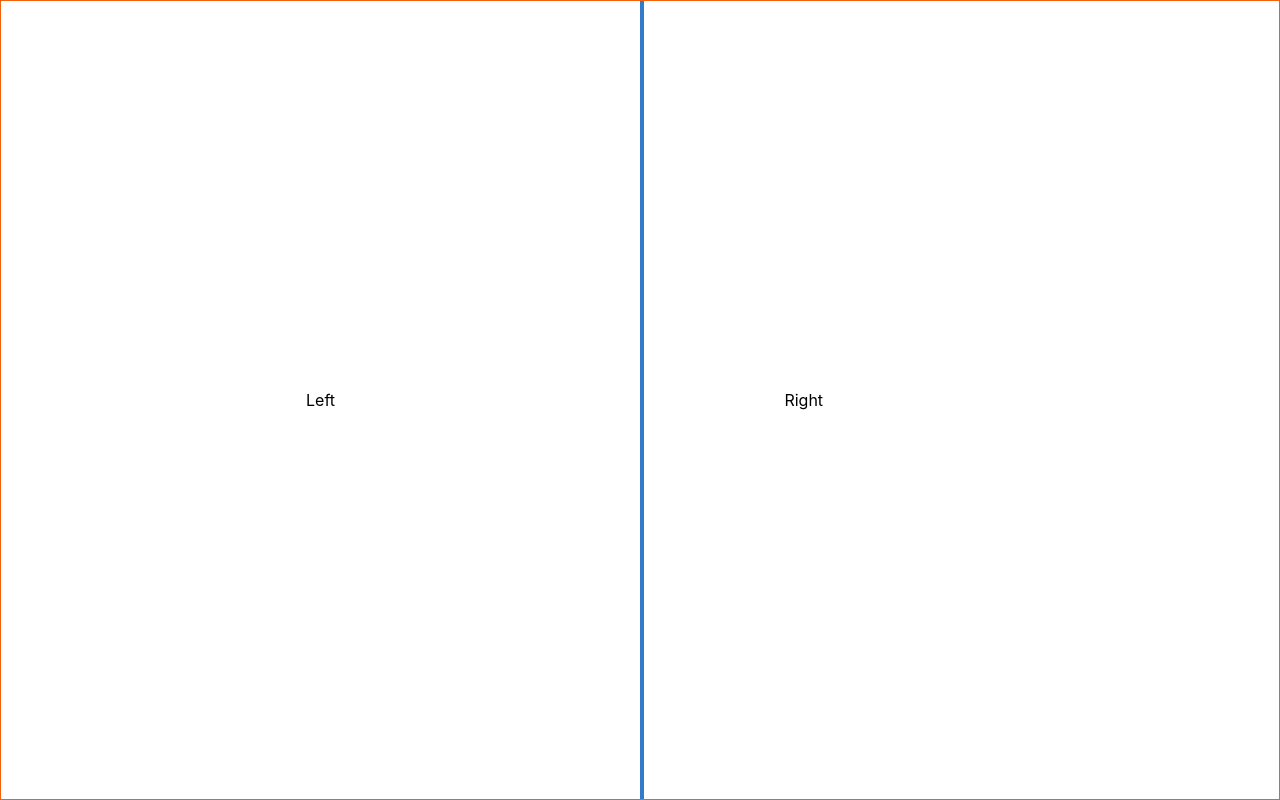
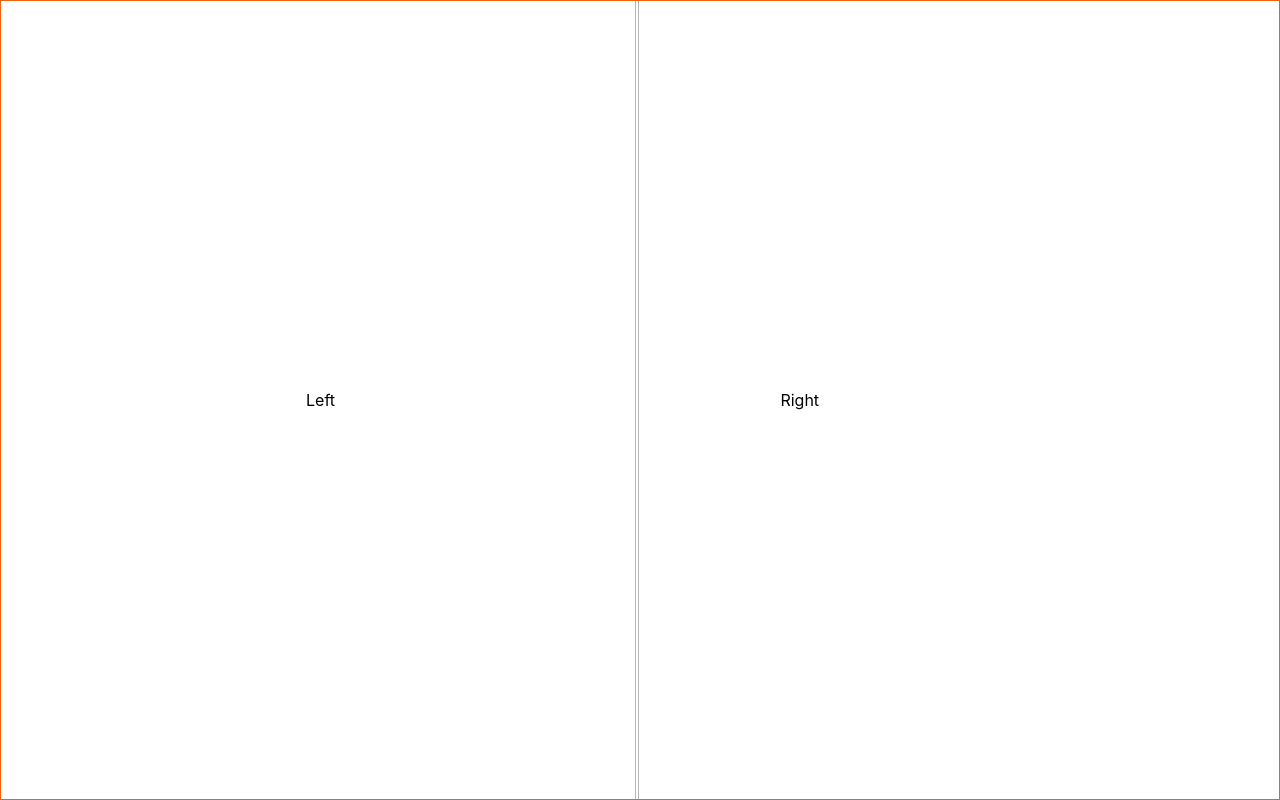
Before and after one commit to olvest/resizer-test, a website: page index.html in a window 1280 px wide. Drawn offline with Linux system fonts and the light colour scheme.

Commit message:
Рабочая версия

```diff
--- a/index.html
+++ b/index.html
@@ -10,13 +10,12 @@
 
   <body>
     <div class="container-resizer">
-      <!-- Left element -->
       <div class="container-left">Left</div>
 
-      <!-- The resizer -->
-      <div class="resizer" id="dragMe"></div>
+      <div class="horizontal-resizer" id="dragMe">
+        <div class="resizer"></div>
+      </div>
 
-      <!-- Right element -->
       <div class="container-right">Right</div>
     </div>
 
--- a/resizer.css
+++ b/resizer.css
@@ -22,11 +22,60 @@ a {
   height: 100vh;
 }
 
+.resizer1 {
+  background-color: #6b6b6b;
+  /* cursor: ew-resize; */
+  cursor: col-resize;
+
+  /* height: 100%; */
+  width: 15px;
+
+  /* position: absolute; */
+
+  color: #a9a9a9;
+}
 .resizer {
-  background-color: #337bc9;
-  cursor: ew-resize;
-  /* height: 100%; */
+  border-left: 1px solid rgba(110, 110, 110, 0.5);
+  border-right: 1px solid rgba(110, 110, 110, 0.5);
   width: 4px;
+  height: 100%;
+  margin-left: -2px;
+  top: 0;
+  left: 16px;
+  cursor: col-resize;
+  margin-left: -5px;
+}
+
+.resizer:before {
+  /* position: absolute;
+  /* vertical-align: middle; */
+  /* top: 100px;
+  right: 50px; */
+
+  position: absolute;
+  display: block;
+  top: 50%;
+  /* left: 50%;
+  right: 50%; */
+  bottom: 50%;
+  margin: -7px;
+  /* left: 50%;  */
+  /* display: inline-block; */
+  /* justify-content: center;
+  right: 10px;
+  width: 18px;
+
+  speak: none;
+  font-style: normal;
+  font-weight: normal;
+  font-variant: normal;
+  text-transform: none;
+  -webkit-font-smoothing: antialiased;
+  -moz-osx-font-smoothing: grayscale;
+  text-decoration: none;  */
+  font-family: "calcite-ui";
+  content: "\f12a";
+  color: #6b6b6b;
 }
 .container-left {
   align-items: center;
```
Also changed, not shown: resizer.js (+0 -11 lines).
